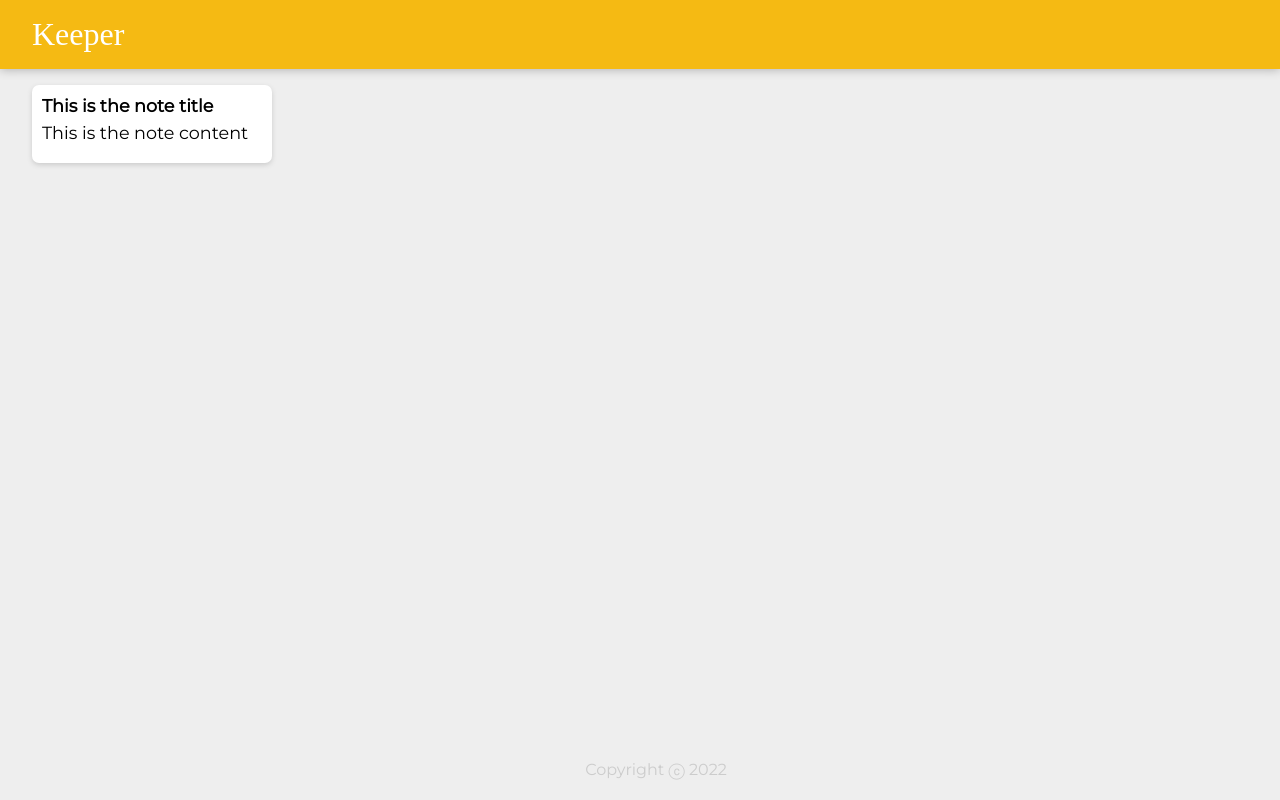
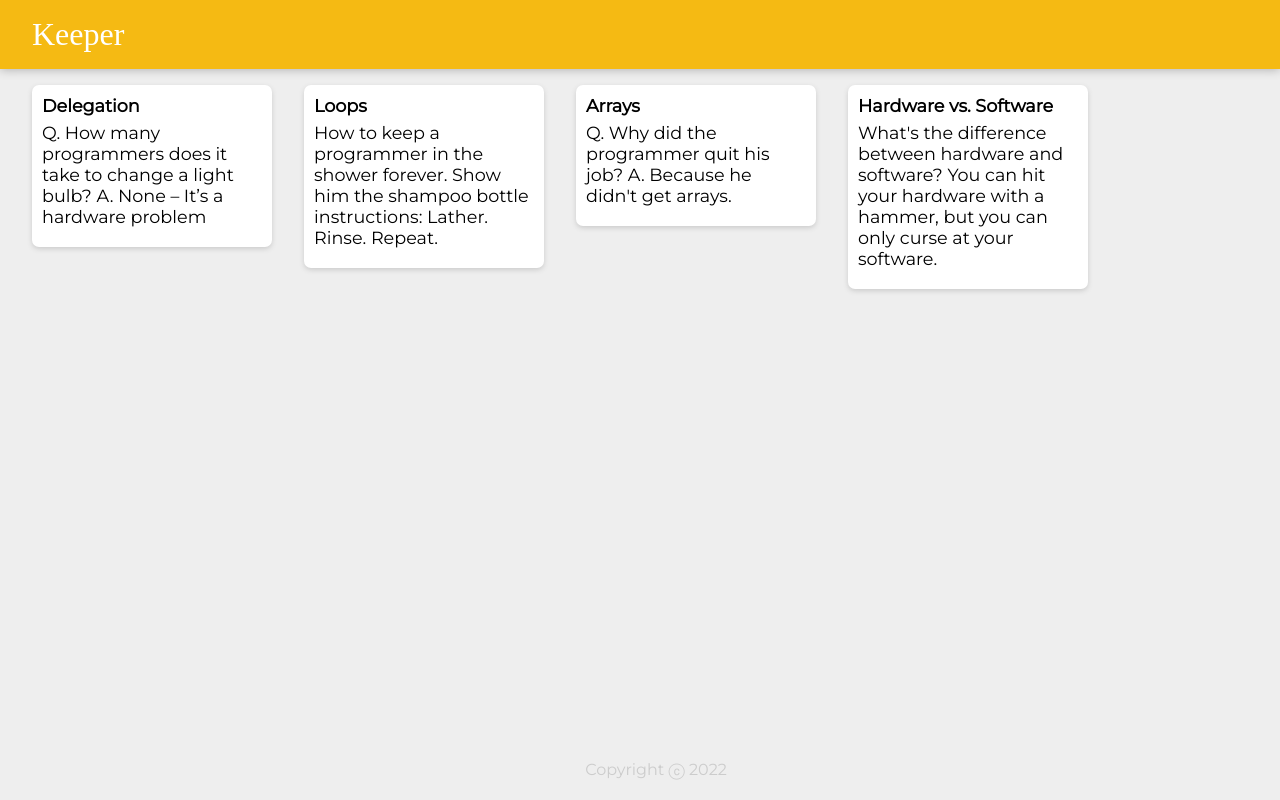
Before and after one commit to cekstedt/LAB-Keeper-App, a React (Create React App) app: page / in a window 1280 px wide. Built offline with nearby package versions, Linux system fonts and the light colour scheme; a web font is replaced by a local one.

Commit message:
Use array mapping to show all notes as Note components dynamically.

```diff
--- a/src/components/App.jsx
+++ b/src/components/App.jsx
@@ -2,12 +2,17 @@
 import Header from "./Header";
 import Note from "./Note";
 import Footer from "./Footer";
+import notes from "../notes";
 
 function App() {
   return (
     <div>
       <Header />
-      <Note />
+      {notes.map(note => {
+        return (
+          <Note key={note.key} title={note.title} content={note.content} />
+        );
+      })}
       <Footer />
     </div>
   );
--- a/src/components/Note.jsx
+++ b/src/components/Note.jsx
@@ -1,10 +1,10 @@
 import React from "react";
 
-function Note() {
+function Note(props) {
   return (
     <div className="note">
-      <h1>This is the note title</h1>
-      <p>This is the note content</p>
+      <h1>{props.title}</h1>
+      <p>{props.content}</p>
     </div>
   );
 }
--- /dev/null
+++ b/src/notes.js
@@ -0,0 +1,28 @@
+const notes = [
+  {
+    key: 1,
+    title: "Delegation",
+    content:
+      "Q. How many programmers does it take to change a light bulb? A. None – It’s a hardware problem"
+  },
+  {
+    key: 2,
+    title: "Loops",
+    content:
+      "How to keep a programmer in the shower forever. Show him the shampoo bottle instructions: Lather. Rinse. Repeat."
+  },
+  {
+    key: 3,
+    title: "Arrays",
+    content:
+      "Q. Why did the programmer quit his job? A. Because he didn't get arrays."
+  },
+  {
+    key: 4,
+    title: "Hardware vs. Software",
+    content:
+      "What's the difference between hardware and software? You can hit your hardware with a hammer, but you can only curse at your software."
+  }
+];
+
+export default notes;
```
Also changed, not shown: src/index.js (+0 -13 lines).
